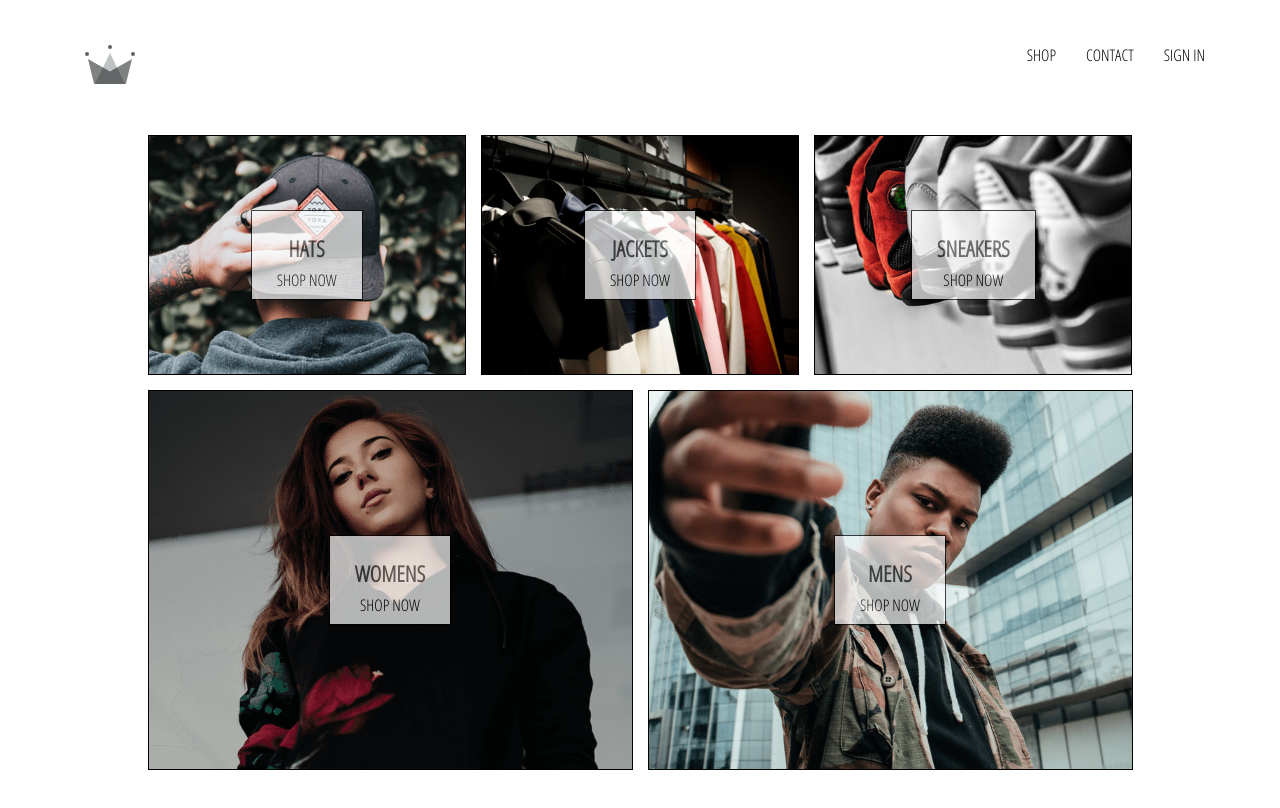
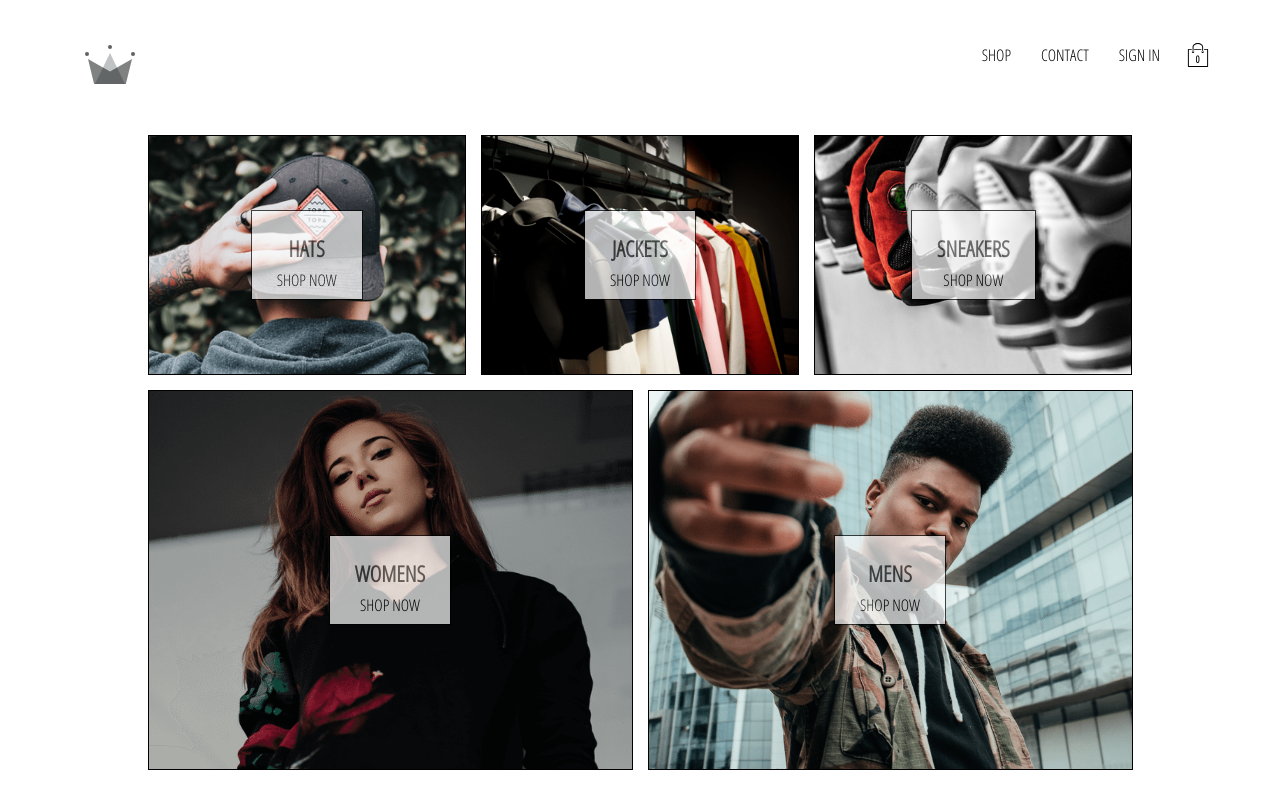
Before and after one commit to impari/crwn-clothing, a React (Create React App) app: page / in a window 1280 px wide. Shown: the top 808 px of the page. Built offline with nearby package versions, Linux system fonts and the light colour scheme; no server answers.

Commit message:
Added cartIcon & cartDropdown components also created a Cart STORE to hide and show Cart dropdown on user clicks

```diff
--- /dev/null
+++ b/src/components/cart-dropdown/cart-dropdown.component.jsx
@@ -0,0 +1,12 @@
+import React from 'react';
+import './cart-dropdown.styles.scss';
+import CustomButton from '../custom-button/custom-button.component';
+
+const CartDropdown = () => (
+    <div className='cart-dropdown'>
+        <div className='cart-items'></div>
+        <CustomButton>GO TO CHECKOUT</CustomButton>
+    </div>
+);
+
+export default CartDropdown;
--- /dev/null
+++ b/src/components/cart-dropdown/cart-dropdown.styles.scss
@@ -0,0 +1,24 @@
+.cart-dropdown {
+    height: 240px;
+    width: 340px;
+    border: 1px solid black;
+    position: absolute;
+    display: flex;
+    flex-direction: column;
+    padding: 20px;
+    background-color: white;
+    top: 100px;
+    right: 40px;
+    z-index: 5;
+
+    .cart-items {
+        height: 240px;
+        display: flex;
+        flex-direction: column;
+        overflow: scroll;
+    }
+
+    button {
+        margin-top: auto;
+    }
+}
--- /dev/null
+++ b/src/components/cart-icon/cart-icon.component.jsx
@@ -0,0 +1,43 @@
+import React from 'react';
+import './cart-icon.styles.scss';
+import {ReactComponent as ShoppingIcon} from '../../assets/shopping-bag.svg'
+import { connect } from 'react-redux';
+import { toggleCartDropdown } from '../../redux/cart/cart.actions';
+
+const CartIcon = ({toggleCartDropdown}) => (
+    console.log(toggleCartDropdown),
+    // console.log(hidden),
+    <div className='cart-icon' onClick={toggleCartDropdown}>
+        <ShoppingIcon className='shopping-icon' />
+        <span className='item-count'>0</span>
+    </div>
+);
+
+/*
+* As the first argument passed in to connect, mapStateToProps is used for selecting the part of the data from the store that the connected component needs.
+  It’s frequently referred to as just mapState for short.
+  It is called every time the store state changes.
+  It receives the entire store state, and should return an object of data this component needs.
+*
+*/
+const mapStateToProps = (state) => (console.log(state), {
+    hidden: state.cart.hidden
+});
+
+/*
+ * As the second argument passed in to connect, mapDispatchToProps is used for dispatching actions to the store.
+   dispatch is a function of the Redux store. You call store.dispatch to dispatch an action.
+   This is the only way to trigger a state change.
+   Your component will receive dispatch by default, i.e., when you do not supply a second parameter to connect():
+   Your mapDispatchToProps functions are expected to return an object.
+   Each fields of the object should be a function, calling which is expected to dispatch an action to the store.
+   The return of your mapDispatchToProps functions are regarded as dispatchProps.
+   It will be merged as props to your connected component.
+ */
+
+const mapDispatchToProps = (dispatch) =>(console.log(toggleCartDropdown),{
+    toggleCartDropdown : () => dispatch(toggleCartDropdown())
+});
+
+
+export default connect(null, mapDispatchToProps)(CartIcon);
--- /dev/null
+++ b/src/components/cart-icon/cart-icon.styles.scss
@@ -0,0 +1,21 @@
+.cart-icon{
+  width: 45px;
+  height: 45px;
+  position: relative;
+  display: flex;
+  align-items: center;
+  justify-content: center;
+  cursor: pointer;
+
+  .shopping-icon{
+      width: 24px;
+      height: 24px;
+  }
+
+  .item-count{
+     position: absolute;
+     bottom: 12px;
+     font-size: 10px;
+     font-weight: bold;
+  }
+}
--- a/src/components/header/header.component.jsx
+++ b/src/components/header/header.component.jsx
@@ -4,8 +4,10 @@ import {Link} from 'react-router-dom';
 import {ReactComponent as Logo} from '../../assets/crown.svg';
 import { auth } from '../../firebase/firebase.utils';
 import { connect } from 'react-redux';
+import CartIcon from '../cart-icon/cart-icon.component';
+import CartDropdown from '../cart-dropdown/cart-dropdown.component';
 
-const Header = ({currentUser }) => (
+const Header = ({currentUser, hidden }) => (
     <div className='header'>
         <Link className='logo-container' to='/'>
             <Logo className='logo' />
@@ -26,12 +28,15 @@ const Header = ({currentUser }) => (
                         SIGN IN
                     </Link>
                 )}
+            <CartIcon />
         </div>
+        {hidden ? null : <CartDropdown />}
     </div>
 );
 
-const mapStateToProps = state => ({
-    currentUser: state.user.currentUser
+const mapStateToProps = ({user: { currentUser }, cart: { hidden }}) => ({
+    currentUser,
+    hidden
 });
 
 export default connect(mapStateToProps)(Header);
--- /dev/null
+++ b/src/redux/cart/cart.actions.js
@@ -0,0 +1,6 @@
+
+import CartActionTypes from './cart.types';
+export const toggleCartDropdown = () =>({
+    type: CartActionTypes.TOGGLE_CART_HIDDEN
+});
+//export default toggleCartDropdown;
--- /dev/null
+++ b/src/redux/cart/cart.reducer.js
@@ -0,0 +1,17 @@
+import CartActionTypes from './cart.types';
+const INITIAL_STATE = {
+    hidden: true
+}
+const cartReducer = (state = INITIAL_STATE, action) => {
+    switch (action.type) {
+        case CartActionTypes.TOGGLE_CART_HIDDEN:
+            return {
+                ...state,
+                hidden: !state.hidden
+            }
+        default:
+            return state;
+    }
+}
+
+export default cartReducer;
--- /dev/null
+++ b/src/redux/cart/cart.types.js
@@ -0,0 +1,5 @@
+const CartActionTypes = {
+    TOGGLE_CART_HIDDEN : 'TOGGLE_CART_HIDDEN'
+}
+
+export default CartActionTypes;
--- a/src/redux/root-reducer.js
+++ b/src/redux/root-reducer.js
@@ -3,7 +3,9 @@
 
    import {combineReducers} from 'redux';
    import userReducer from './user/user.reducer';
+   import cartReducer from './cart/cart.reducer';
 
    export default combineReducers({
-      user: userReducer
+      user: userReducer,
+      cart: cartReducer
    });
```
Also changed, not shown: src/assets/shopping-bag.svg (added).
